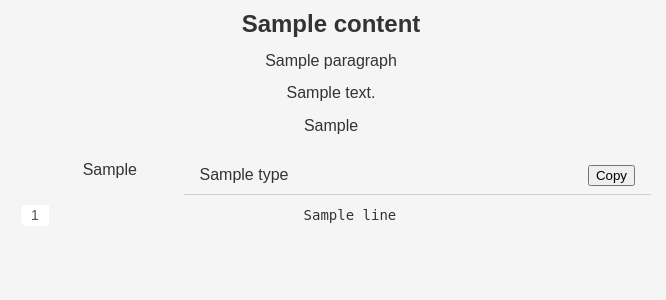
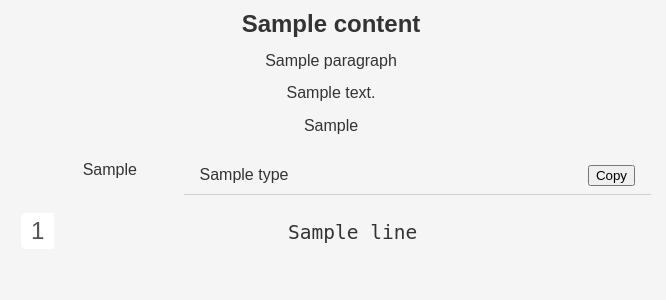
Before and after one commit to holysoles/portfolio-site, a Flask app: template templates/about.html in a window 1280 px wide. Shown: the part 116-416 px from the top of the page, without its empty margins (309-975 px from the left). Run offline with Flask 3, Linux system fonts and the light colour scheme; the template is opened without the code that fills it: most values are stand-ins (such as "Sample title", 1, 10 or a date in 2020); grey boxes marked "Sample" are stand-in pictures; parts of the project's set-up code (start-up, migrations or seed data) failed here and were passed over; some libraries are stand-ins or nearby versions.

Commit message:
fix: code formatting, both html and rss

```diff
--- a/static/styles/style.css
+++ b/static/styles/style.css
@@ -267,17 +267,20 @@ button.dark-mode::before {
   border-radius: 5px;
   overflow-x: auto; /* Enable horizontal scrolling for long lines of code */
   line-height: var(--code-line-height);
-  font-size: 14px;
+  font-size: var(--code-line-height);
 }
-code {
+pre {
   font-family: 'Courier New', monospace;
   background-color: var(--bgnd-color);
   color: var(--main-text);
   flex-grow: 1; /* Allow code block to grow and take remaining space */
+  margin-top: 10px;
+  margin-bottom: 10px;
 }
 .code-text {
   margin: 0px;
-  height: var(--code-line-height);
+  display: block;
+  width: auto;
 }
 .line-numbers {
   display: flex;
@@ -292,7 +295,7 @@ code {
 }
 .line-highlight:hover{
   background-color: var(--code-hover-color);
-  display: block;
+  /*display: block;*/
   margin-right: -10px;
   margin-left: -10px;
   padding: 0 10px;
--- a/templates/text_processor.html
+++ b/templates/text_processor.html
@@ -54,17 +54,15 @@
                     {% endfor %}
                     </div>
                 {% endif %}
-                    <code>
-                    {% if rss %}
-                        <pre class="code-text">{{ paragraph.code.content }}</pre>
-                    {% else %}
-                        {% for line in paragraph['code']['content'].splitlines() %}
-                            <span class="line-highlight">
-                                <pre class="code-text">{{line}}</pre>
-                            </span>
-                        {% endfor %}
-                    {% endif %}
-                    </code>
+                    <pre>
+                    {%- if rss -%}
+                        <code class="code-text">{{ paragraph.code.content }}</code>
+                    {%- else -%}
+                        {%- for line in paragraph['code']['content'].splitlines() -%}
+                        <code class="code-text line-highlight">{{line}}<br/></code>
+                        {%- endfor -%}
+                    {%- endif -%}
+                    </pre>
                 </div>
             </div>
        {% endif %}
```
